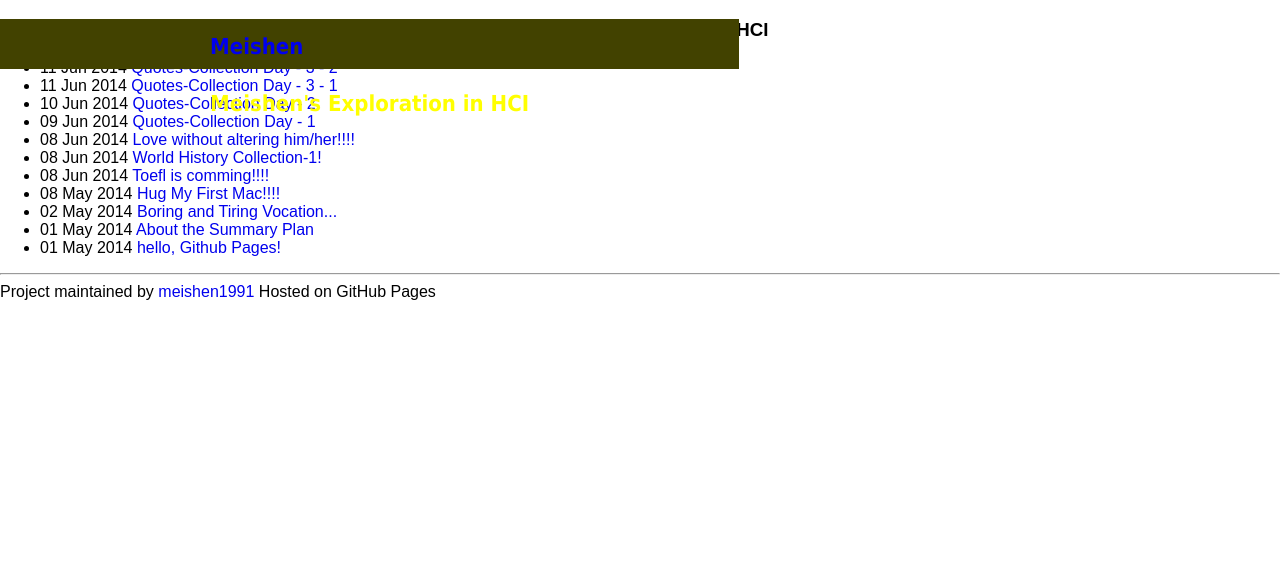
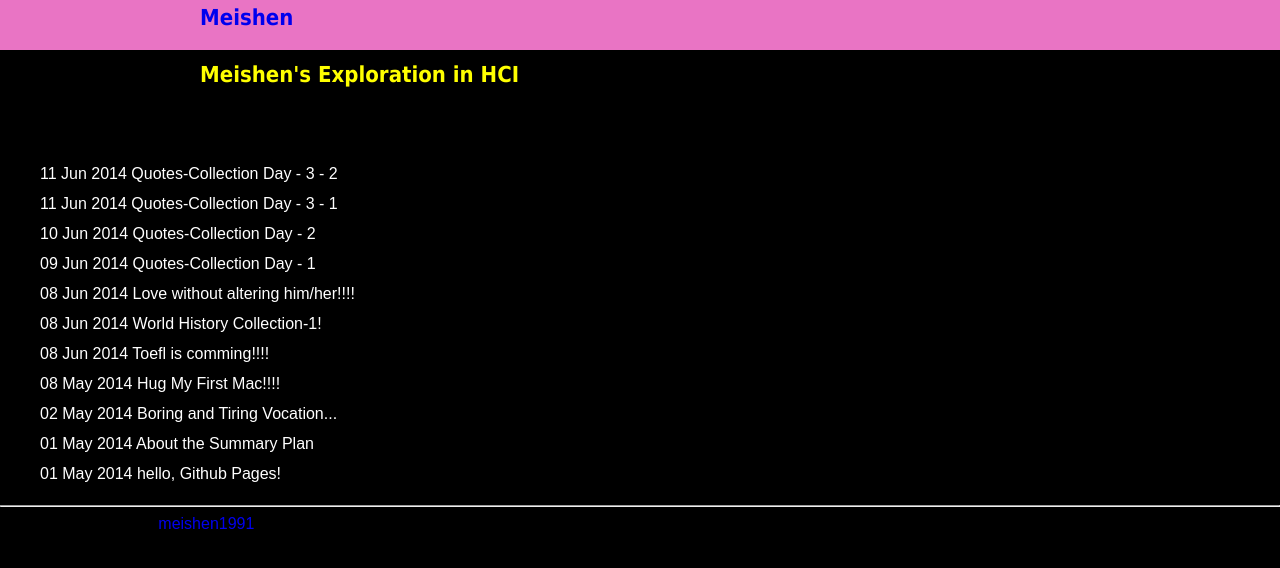
Before and after one commit to meishen1991/meishen1991.github.com, a Jekyll site: the page built from blog/index.html, in a window 1280 px wide and 900 px high. Shown: the top 568 px of the window. Built offline with Jekyll 4.4.1, drawn with Linux system fonts in a browser that asks for light colours; nearby versions of some CDN libraries.

Commit message:
css sample

```diff
--- a/blog/css/styles.css
+++ b/blog/css/styles.css
@@ -1,21 +1,39 @@
-css的例子：
+/*css的例子：*/
 
-body{
+body,html{
   background-color: rgba(0,0,0,1);
+  width:100%;
+  height: 100%;
+  padding-top:50px;
   /*黑色， 0.8的透明度， 1代表不透明*/
 }
 
 div#header{
   position: fixed;
   height: 50px;
-  background-color: rgb(66,66,00);
+  width:100%;
+  top:0px;
+  padding:0 0 0 200px;
+  /*padding : top right bottom left ;*/
+  background-color: rgb(233, 116, 196);
   color: yellow;
   font: bold 22px/35px Tahoma;
-  padding-left: 200px;
-  padding-right: 200px;
 }
 
 div.logo{
   float: left;
-  margin: 10px;
 }
+div.log p{
+  display: inline-block;
+  margin-left: 20px;
+}
+
+div.wrapper ul{
+  list-style: none;
+  line-height: 30px;
+  color: white;
+}
+
+ul a{
+  color:white;
+}
```
